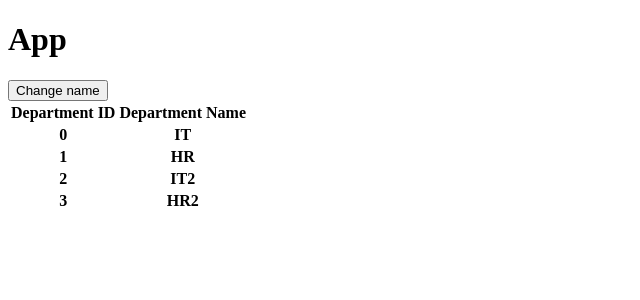
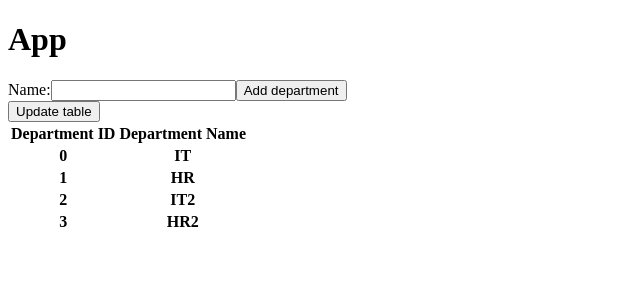
Before and after one commit to BgShk/react-client, a React (Create React App) app: page / in a window 1280 px wide. Shown: the top 300 px of the page, without its empty margins (0-640 px from the left). Built offline with nearby package versions, Linux system fonts and the light colour scheme; the HTML template or start-up script is replaced by a standard one.

Commit message:
Added HTTP methods GET/POST to recieve and add a new information

```diff
--- a/src/components/DepartmentList.js
+++ b/src/components/DepartmentList.js
@@ -5,7 +5,7 @@ import departments from "../departments";
 export default class DepartmentList extends React.Component{
     constructor(props){
         super(props);
-        this.state = {departmentsList: departments};
+        this.state = {departmentsList: departments, value: ''};
     }
 
     render(){
@@ -13,7 +13,14 @@ export default class DepartmentList extends React.Component{
             <Department key={department.id} department={department}/>)
         return(
             <div>
-               <button onClick={this.changeName.bind(this)}>Change name</button>
+                <form onSubmit={this.onSubmit.bind(this)}>
+                    <label>
+                        Name:
+                        <input type="text" value={this.state.value} onChange={this.handleChange.bind(this)}/>
+                    </label>
+                    <button onClick={this.onSubmit.bind(this)}>Add department</button>
+                </form>
+               <button onClick={this.changeName.bind(this)}>Update table</button>
                 <table>
                     <tbody>
                     <tr>
@@ -28,10 +35,52 @@ export default class DepartmentList extends React.Component{
         )
     }
 
+    handleChange(event){
+        this.setState({value: event.target.value});
+    }
+
+    onSubmit(event){
+        event.preventDefault();
+
+        var data = {
+            "name": this.state.value
+        }
+
+
+        console.log(data);
+
+        fetch('http://localhost:8080/departments', {
+            method: 'POST',
+            headers: {
+                'Accept': 'application/json',
+                'Content-Type': 'application/json'
+            },
+            body: JSON.stringify(data)
+        }).then(function (response) {
+                return response.json;
+            })
+            .then(function (result) {
+                console.log(result.json);
+            })
+            .catch (function (error) {
+                console.log('Request failed', error);
+            });
+    }
+
     changeName() {
-        const newList = this.state.departmentsList;
+        /*const newList = this.state.departmentsList;
         newList[0].name = "test";
-        this.setState({departments: newList});
+        this.setState({departments: newList});*/
+
+      fetch('http://localhost:8080/departments', {method: 'GET', cache: 'default'})
+            .then( result => result.json())
+            .then( data => {
+                this.setState({departmentsList: data})
+            });
+
+       /* fetch('http://localhost:8080/departments')
+            .then(response => response.json())
+            .then(data => this.setState({departmentList: data}));*/
     }
 
 }
```
Also changed, not shown: 1 other file (tests, documents, lock files or other folders).
